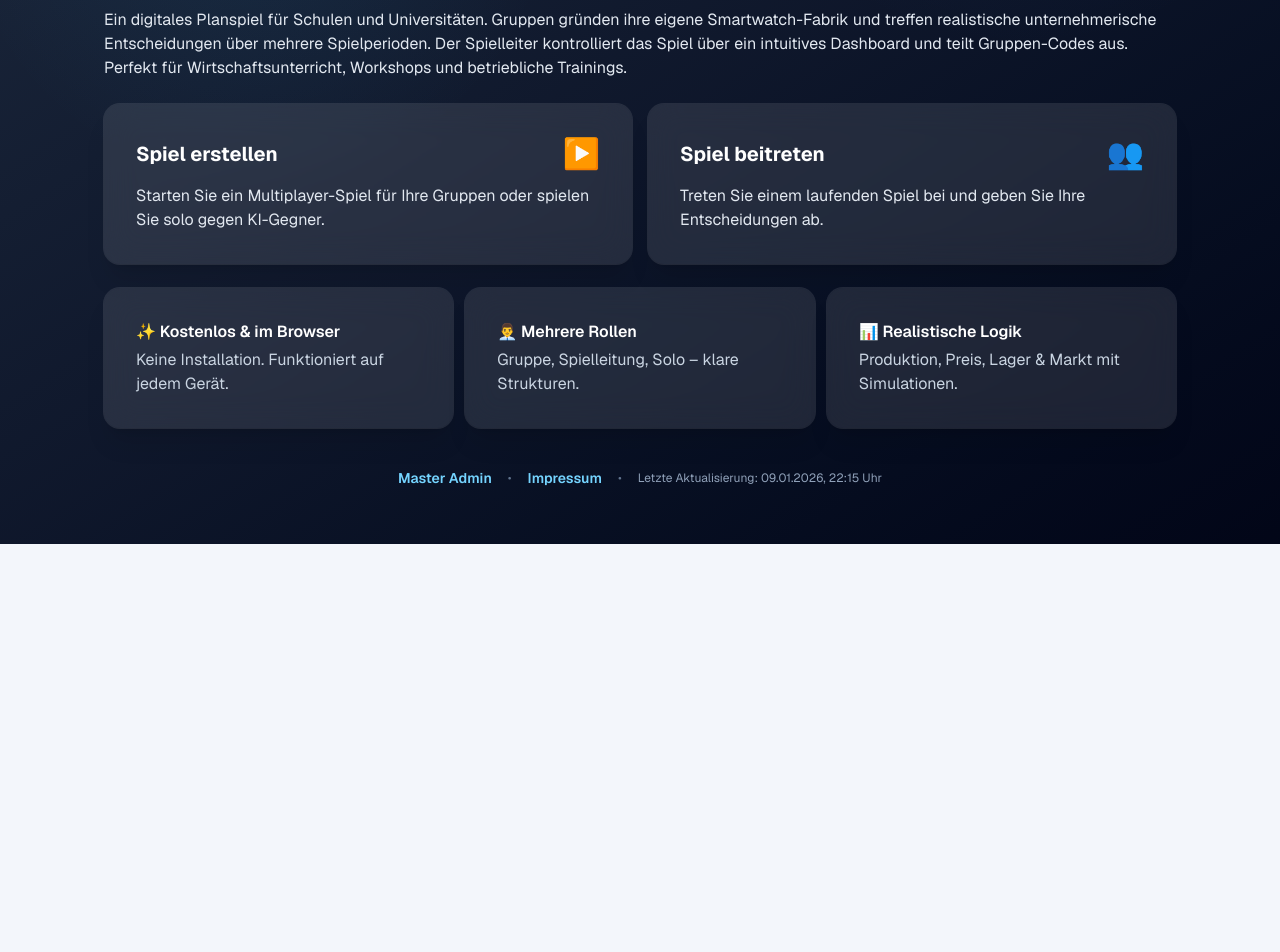
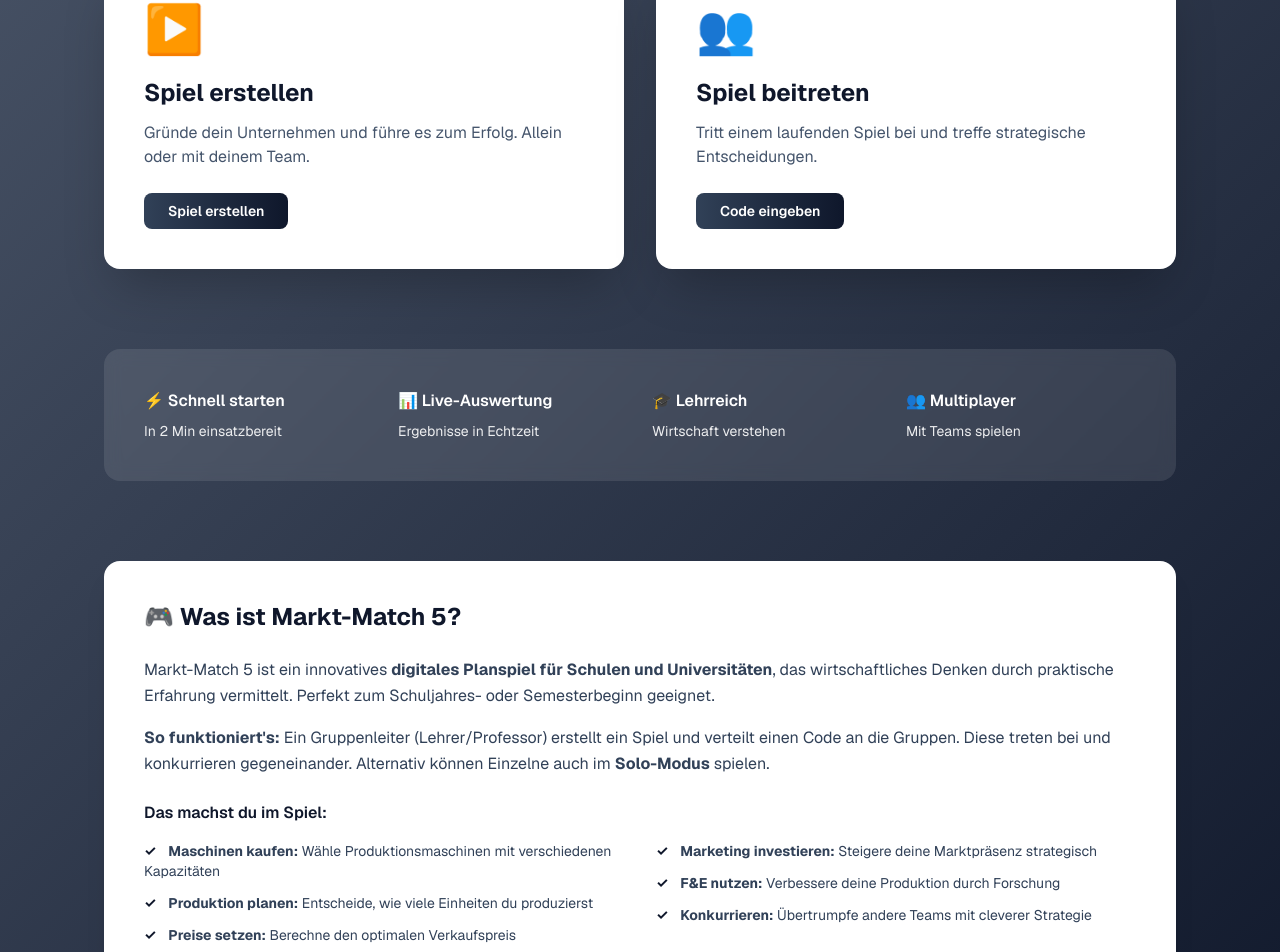
Before and after one commit to swjnmang/marktmatch5, a Next.js app in the folder mm5-vercel/: page / in a window 1280 px wide. Shown: the part 280-1232 px from the top of the page. Before the commit the page ends 824 px from the top, so only its background shows below. Built offline with nearby package versions, Linux system fonts and the light colour scheme.

Commit message:
Homepage: Exakte Umsetzung von Design-Konzept 1 mit Gradient, weißen Cards, Glass-Features und Game Description

```diff
--- a/mm5-vercel/src/app/page.tsx
+++ b/mm5-vercel/src/app/page.tsx
@@ -2,97 +2,127 @@
 
 import Link from "next/link";
 import { VERSION } from "@/lib/version";
-import { ui } from "@/lib/ui";
 
 export default function Home() {
   return (
-    <main className={ui.page.shell}>
-      <div className={ui.page.overlay} />
-      <div className={ui.page.wideContainer}>
-        <header className="space-y-4">
-          <h1 className={ui.header.title}>
-            Markt-Match 5 – Wirtschaftsplanspiel für Schulen & Trainings
-          </h1>
-          <p className={ui.header.subtitle}>
-            Gründe dein eigenes Unternehmen, triff strategische Entscheidungen und konkurriere mit anderen Gruppen. Alles digital im Browser – kostenlos und ohne Installation.
+    <main className="relative min-h-screen overflow-hidden" style={{background: "linear-gradient(135deg, #4a5568 0%, #0f172a 100%)"}}>
+      <div className="mx-auto max-w-6xl px-6 py-16 sm:px-10">
+        {/* Header */}
+        <header className="mb-16 text-center text-white">
+          <h1 className="mb-6 text-5xl font-bold tracking-tight sm:text-6xl">Markt-Match 5</h1>
+          <p className="mx-auto max-w-2xl text-xl leading-relaxed opacity-95">
+            Dein Unternehmensplanspiel. Modern. Digital. Kostenlos.
           </p>
         </header>
 
-
-        <section className="space-y-6">
-          <div className="space-y-3">
-            <h2 className={ui.section.title}>Was ist Markt-Match 5?</h2>
-            <p className={ui.text.secondary}>
-              Ein digitales Planspiel für Schulen und Universitäten. Gruppen gründen ihre eigene Smartwatch-Fabrik und treffen realistische unternehmerische Entscheidungen über mehrere Spielperioden. Der Spielleiter kontrolliert das Spiel über ein intuitives Dashboard und teilt Gruppen-Codes aus. Perfekt für Wirtschaftsunterricht, Workshops und betriebliche Trainings.
-            </p>
-          </div>
-
-          {/* Main CTAs */}
-          <div className="grid gap-4 sm:grid-cols-2">
+        {/* CTA Cards */}
+        <div className="mb-20 grid gap-8 sm:grid-cols-2">
           <Link
             href="/spiel-erstellen"
-              className={`group flex flex-col gap-3 ${ui.card.padded} transition hover:-translate-y-1 hover:ring-white/20`}
+            className="group rounded-2xl bg-white p-10 shadow-2xl transition hover:-translate-y-2 hover:shadow-3xl"
           >
-              <div className="flex items-center justify-between">
-                <h3 className="text-xl font-bold text-white">Spiel erstellen</h3>
-                <span className="text-3xl group-hover:scale-110 transition">▶️</span>
-              </div>
-              <p className={ui.text.secondary}>
-                Starten Sie ein Multiplayer-Spiel für Ihre Gruppen oder spielen Sie solo gegen KI-Gegner.
+            <div className="mb-6 text-5xl">▶️</div>
+            <h3 className="mb-3 text-2xl font-bold text-slate-900">Spiel erstellen</h3>
+            <p className="mb-6 text-slate-600">
+              Gründe dein Unternehmen und führe es zum Erfolg. Allein oder mit deinem Team.
             </p>
+            <button className="inline-block rounded-lg bg-gradient-to-r from-slate-700 to-slate-900 px-6 py-2 text-sm font-semibold text-white transition hover:opacity-90">
+              Spiel erstellen
+            </button>
           </Link>
 
           <Link
             href="/gruppe"
-              className={`group flex flex-col gap-3 ${ui.card.padded} transition hover:-translate-y-1 hover:ring-white/20`}
+            className="group rounded-2xl bg-white p-10 shadow-2xl transition hover:-translate-y-2 hover:shadow-3xl"
           >
-              <div className="flex items-center justify-between">
-                <h3 className="text-xl font-bold text-white">Spiel beitreten</h3>
-                <span className="text-3xl group-hover:scale-110 transition">👥</span>
-              </div>
-              <p className={ui.text.secondary}>
-                Treten Sie einem laufenden Spiel bei und geben Sie Ihre Entscheidungen ab.
+            <div className="mb-6 text-5xl">👥</div>
+            <h3 className="mb-3 text-2xl font-bold text-slate-900">Spiel beitreten</h3>
+            <p className="mb-6 text-slate-600">
+              Tritt einem laufenden Spiel bei und treffe strategische Entscheidungen.
             </p>
+            <button className="inline-block rounded-lg bg-gradient-to-r from-slate-700 to-slate-900 px-6 py-2 text-sm font-semibold text-white transition hover:opacity-90">
+              Code eingeben
+            </button>
           </Link>
         </div>
 
-          {/* Feature Pills */}
-          <div className="grid gap-3 sm:grid-cols-3">
-            <div className={ui.card.base + " " + ui.card.padded}>
-              <p className="font-semibold text-white mb-1">✨ Kostenlos & im Browser</p>
-              <p className={ui.text.muted}>Keine Installation. Funktioniert auf jedem Gerät.</p>
+        {/* Features */}
+        <div className="mb-20 grid gap-6 rounded-2xl bg-white/10 p-10 backdrop-blur sm:grid-cols-2 lg:grid-cols-4">
+          <div className="text-white">
+            <h4 className="mb-2 text-base font-semibold">⚡ Schnell starten</h4>
+            <p className="text-sm opacity-90">In 2 Min einsatzbereit</p>
           </div>
-            <div className={ui.card.base + " " + ui.card.padded}>
-              <p className="font-semibold text-white mb-1">👨‍💼 Mehrere Rollen</p>
-              <p className={ui.text.muted}>Gruppe, Spielleitung, Solo – klare Strukturen.</p>
+          <div className="text-white">
+            <h4 className="mb-2 text-base font-semibold">📊 Live-Auswertung</h4>
+            <p className="text-sm opacity-90">Ergebnisse in Echtzeit</p>
           </div>
-            <div className={ui.card.base + " " + ui.card.padded}>
-              <p className="font-semibold text-white mb-1">📊 Realistische Logik</p>
-              <p className={ui.text.muted}>Produktion, Preis, Lager & Markt mit Simulationen.</p>
+          <div className="text-white">
+            <h4 className="mb-2 text-base font-semibold">🎓 Lehrreich</h4>
+            <p className="text-sm opacity-90">Wirtschaft verstehen</p>
+          </div>
+          <div className="text-white">
+            <h4 className="mb-2 text-base font-semibold">👥 Multiplayer</h4>
+            <p className="text-sm opacity-90">Mit Teams spielen</p>
           </div>
         </div>
-        </section>
 
-        {/* Footer Links */}
-        <div className="flex flex-wrap items-center justify-center gap-4 text-center text-xs text-slate-300">
-          <Link
-            href="/admin"
-            className={ui.header.backLink}
-          >
+        {/* Game Description */}
+        <div className="mb-20 rounded-2xl bg-white p-10 shadow-xl">
+          <h3 className="mb-6 text-2xl font-bold text-slate-900">🎮 Was ist Markt-Match 5?</h3>
+
+          <p className="mb-4 text-base leading-relaxed text-slate-700">
+            Markt-Match 5 ist ein innovatives <strong>digitales Planspiel für Schulen und Universitäten</strong>, das wirtschaftliches Denken
+            durch praktische Erfahrung vermittelt. Perfekt zum Schuljahres- oder Semesterbeginn geeignet.
+          </p>
+
+          <p className="mb-6 text-base leading-relaxed text-slate-700">
+            <strong>So funktioniert's:</strong> Ein Gruppenleiter (Lehrer/Professor) erstellt ein Spiel und verteilt einen Code an die Gruppen.
+            Diese treten bei und konkurrieren gegeneinander. Alternativ können Einzelne auch im <strong>Solo-Modus</strong> spielen.
+          </p>
+
+          <p className="mb-4 font-semibold text-slate-900">Das machst du im Spiel:</p>
+          <ul className="columns-2 gap-8 text-sm text-slate-700">
+            <li className="mb-3 list-none before:mr-3 before:inline-block before:font-bold before:text-slate-900 before:content-['✓']">
+              <strong>Maschinen kaufen:</strong> Wähle Produktionsmaschinen mit verschiedenen Kapazitäten
+            </li>
+            <li className="mb-3 list-none before:mr-3 before:inline-block before:font-bold before:text-slate-900 before:content-['✓']">
+              <strong>Produktion planen:</strong> Entscheide, wie viele Einheiten du produzierst
+            </li>
+            <li className="mb-3 list-none before:mr-3 before:inline-block before:font-bold before:text-slate-900 before:content-['✓']">
+              <strong>Preise setzen:</strong> Berechne den optimalen Verkaufspreis
+            </li>
+            <li className="mb-3 list-none before:mr-3 before:inline-block before:font-bold before:text-slate-900 before:content-['✓']">
+              <strong>Marketing investieren:</strong> Steigere deine Marktpräsenz strategisch
+            </li>
+            <li className="mb-3 list-none before:mr-3 before:inline-block before:font-bold before:text-slate-900 before:content-['✓']">
+              <strong>F&E nutzen:</strong> Verbessere deine Produktion durch Forschung
+            </li>
+            <li className="list-none before:mr-3 before:inline-block before:font-bold before:text-slate-900 before:content-['✓']">
+              <strong>Konkurrieren:</strong> Übertrumpfe andere Teams mit cleverer Strategie
+            </li>
+          </ul>
+        </div>
+
+        {/* Footer */}
+        <div className="border-t border-white/20 pt-8 text-center text-xs text-white/70">
+          <div className="mb-4 flex flex-wrap justify-center gap-1">
+            <Link href="/admin" className="hover:text-white transition">
               Master Admin
             </Link>
-          <span className="text-slate-500">•</span>
+            <span className="text-white/50">•</span>
             <button
               onClick={() => {
                 const modal = document.getElementById('impressum-modal');
                 if (modal) modal.classList.remove('hidden');
               }}
-            className={ui.header.backLink}
+              className="hover:text-white transition"
             >
               Impressum
             </button>
-          <span className="text-slate-500">•</span>
-          <span className="text-slate-400">Letzte Aktualisierung: {VERSION.date}, {VERSION.time} Uhr</span>
+            <span className="text-white/50">•</span>
+            <span>Letzte Aktualisierung: {VERSION.date}, {VERSION.time} Uhr</span>
+          </div>
+        </div>
       </div>
 
       {/* Impressum Modal */}
@@ -106,36 +136,35 @@ export default function Home() {
           }
         }}
       >
-          <div className={`relative max-w-lg mx-4 ${ui.card.padded} ring-1 ring-white/10`}>
+        <div className="relative mx-4 max-w-lg rounded-2xl bg-white p-10 shadow-2xl">
           <button
             onClick={() => {
               const modal = document.getElementById('impressum-modal');
               if (modal) modal.classList.add('hidden');
             }}
-              className="absolute top-4 right-4 text-slate-300 hover:text-white transition"
+            className="absolute top-4 right-4 text-slate-400 hover:text-slate-600 transition"
           >
             ✕
           </button>
-            <h2 className="text-2xl font-bold text-white mb-6">Impressum</h2>
-            <div className="space-y-4 text-sm text-slate-200">
+          <h2 className="mb-6 text-2xl font-bold text-slate-900">Impressum</h2>
+          <div className="space-y-4 text-sm text-slate-700">
             <div>
-                <p className="font-semibold text-white mb-1">Angaben gemäß § 5 TMG</p>
+              <p className="mb-1 font-semibold text-slate-900">Angaben gemäß § 5 TMG</p>
               <p>Jonathan Mangold</p>
               <p>c/o Schenkenstraße 10</p>
               <p>74544 Michelbach, Deutschland</p>
             </div>
             <div>
-                <p className="font-semibold text-white mb-1">Vertreten durch</p>
+              <p className="mb-1 font-semibold text-slate-900">Vertreten durch</p>
               <p>Jonathan Mangold</p>
             </div>
             <div>
-                <p className="font-semibold text-white mb-1">Kontakt</p>
-                <p>E-Mail: <a href="mailto:info@nachhilfe-wirtschaftsschule.de" className="text-sky-300 hover:text-sky-200 underline">info@nachhilfe-wirtschaftsschule.de</a></p>
+              <p className="mb-1 font-semibold text-slate-900">Kontakt</p>
+              <p>E-Mail: <a href="mailto:info@nachhilfe-wirtschaftsschule.de" className="text-sky-600 hover:underline">info@nachhilfe-wirtschaftsschule.de</a></p>
             </div>
             <div>
-                <p className="font-semibold text-white mb-1">Verantwortlich für den Inhalt nach § 55 Abs. 2 RStV</p>
+              <p className="mb-1 font-semibold text-slate-900">Verantwortlich für den Inhalt nach § 55 Abs. 2 RStV</p>
               <p>Jonathan Mangold (Anschrift wie oben)</p>
-              </div>
             </div>
           </div>
         </div>
```
Lines whose indentation alone changed are shown as unchanged.
